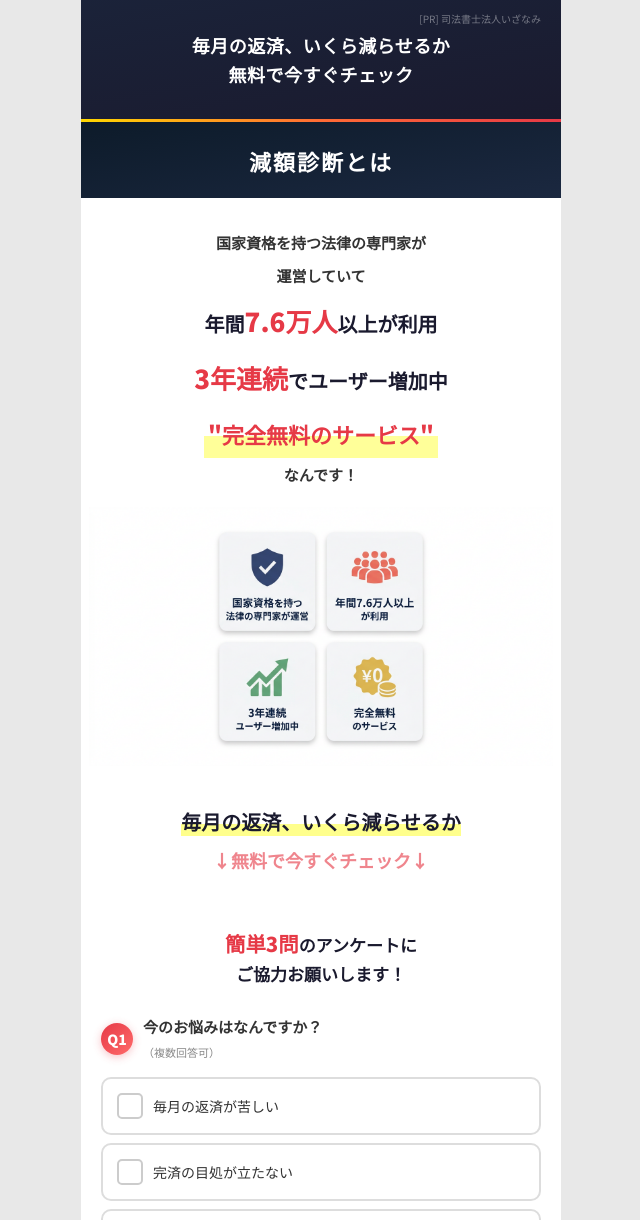
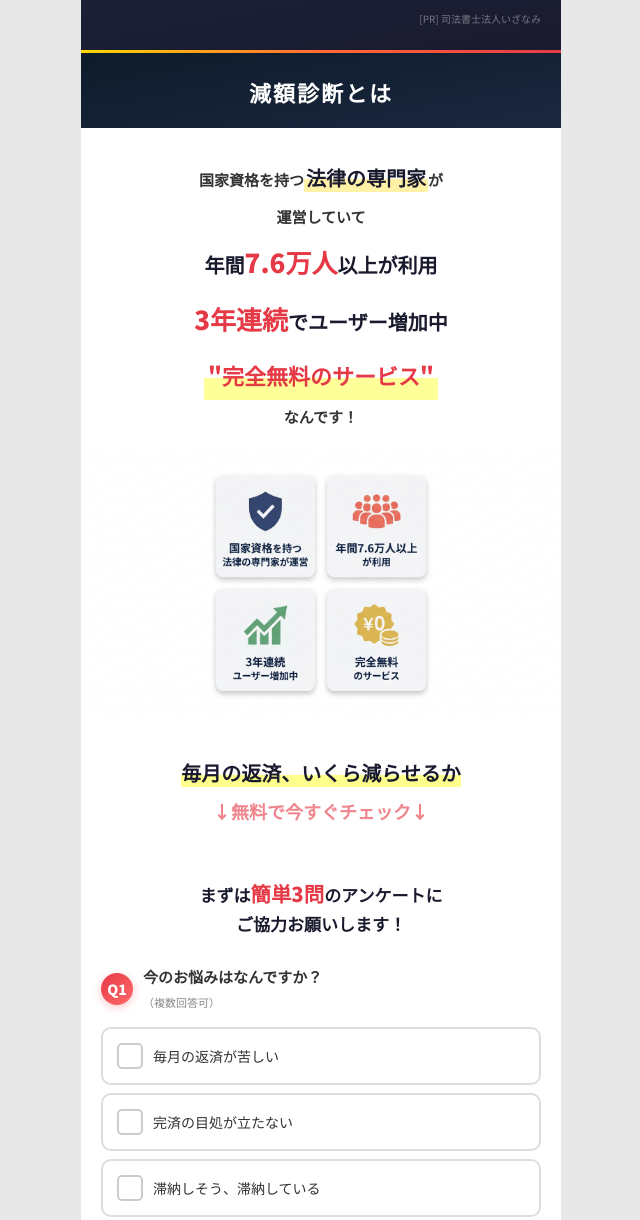
Before and after one commit to happily842-oss/debt-lp-v2, a plain HTML site: page index.html in a window 1280 px wide. Shown: the part 411-1631 px from the top of the page, without its empty margins (319-959 px from the left). Drawn offline with Linux system fonts and the light colour scheme.

Commit message:
Remove FV subtext, highlight 法律の専門家, full-width illustration, add まずは
- Remove 毎月の返済〜 from FV (above 減額診断とは)
- Highlight 法律の専門家 with larger font + gold underline marker
- Illustration: remove side padding for full-width display
- Quiz heading: 簡単3問 → まずは簡単3問

Made-with: Cursor

```diff
--- a/index.html
+++ b/index.html
@@ -509,10 +509,18 @@
             margin-top: 4px;
         }
 
+        .about-body .em-expert {
+            font-size: 20px;
+            font-weight: 900;
+            color: #1a1a2e;
+            background: linear-gradient(transparent 55%, rgba(255, 215, 0, 0.35) 55%);
+            padding: 0 2px;
+        }
+
         .about-img {
             width: 100%;
             display: block;
-            padding: 8px 8px 20px;
+            padding: 8px 0 20px;
         }
 
         /* ===== 中間CTA ===== */
@@ -716,14 +724,13 @@
             <h1><span class="em">減額診断</span>を<br>知っていますか？</h1>
             <img src="img/fv-icons.png" alt="ブラック・審査落ち リボ・クレカ カードローン・キャッシング" class="fv-banner">
             <p class="fv-pr">[PR] 司法書士法人いざなみ</p>
-            <p class="fv-sub">毎月の返済、いくら減らせるか<br>無料で今すぐチェック</p>
         </div>
 
         <!-- ===== 減額診断とは ===== -->
         <div class="about-section">
             <div class="about-heading">減額診断とは</div>
             <div class="about-body">
-                国家資格を持つ法律の専門家が<br>
+                国家資格を持つ<span class="em-expert">法律の専門家</span>が<br>
                 運営していて<br>
                 <span class="stat">年間<span class="stat-num">7.6万人</span>以上が利用</span><br>
                 <span class="stat"><span class="stat-num">3年連続</span>でユーザー増加中</span><br>
@@ -741,7 +748,7 @@
 
         <!-- ===== クイズ ===== -->
         <div class="quiz-section">
-            <p class="quiz-heading"><span class="accent">簡単3問</span>のアンケートに<br>ご協力お願いします！</p>
+            <p class="quiz-heading">まずは<span class="accent">簡単3問</span>のアンケートに<br>ご協力お願いします！</p>
 
             <div class="question-block">
                 <div class="q-label">
```
